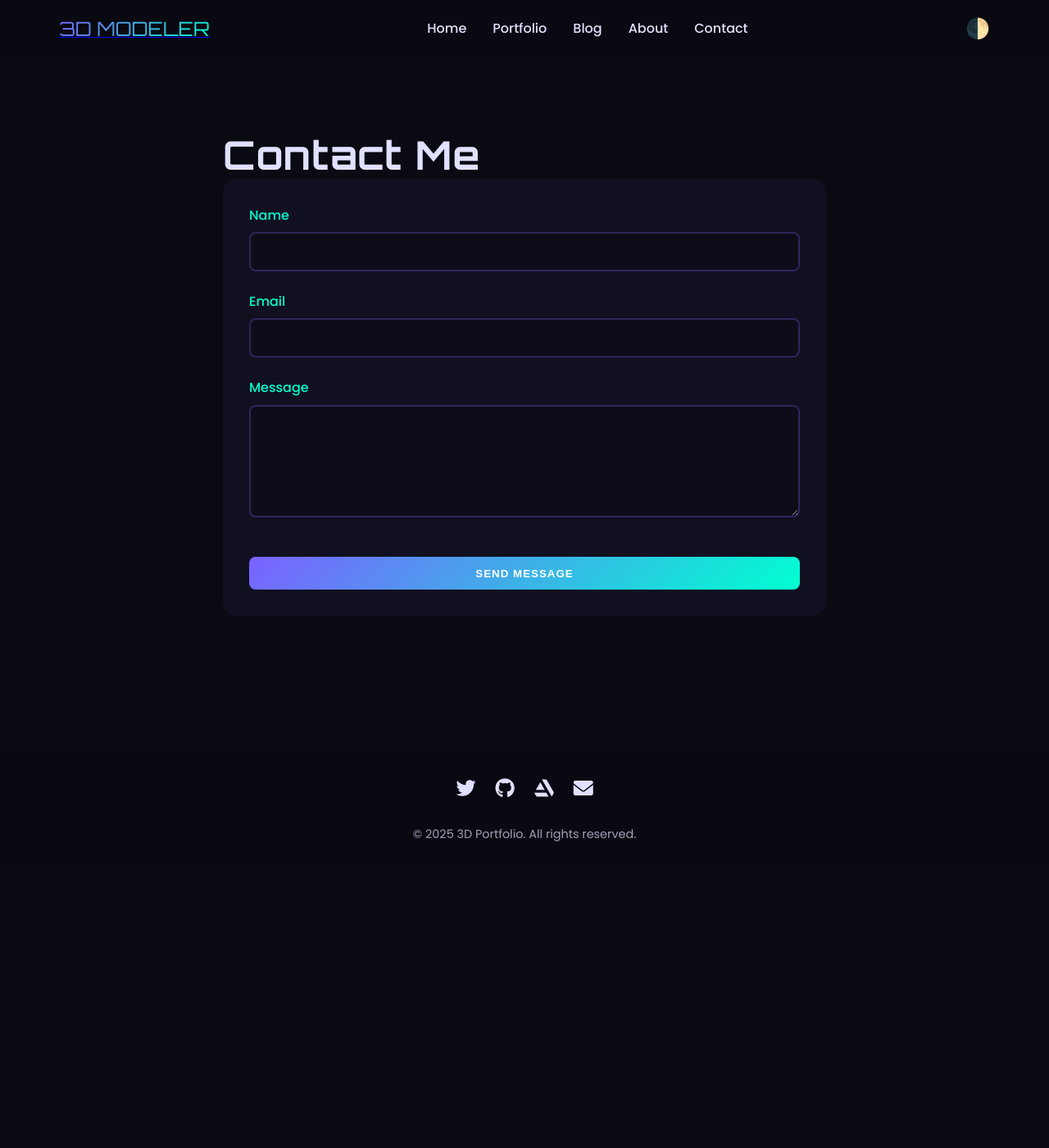
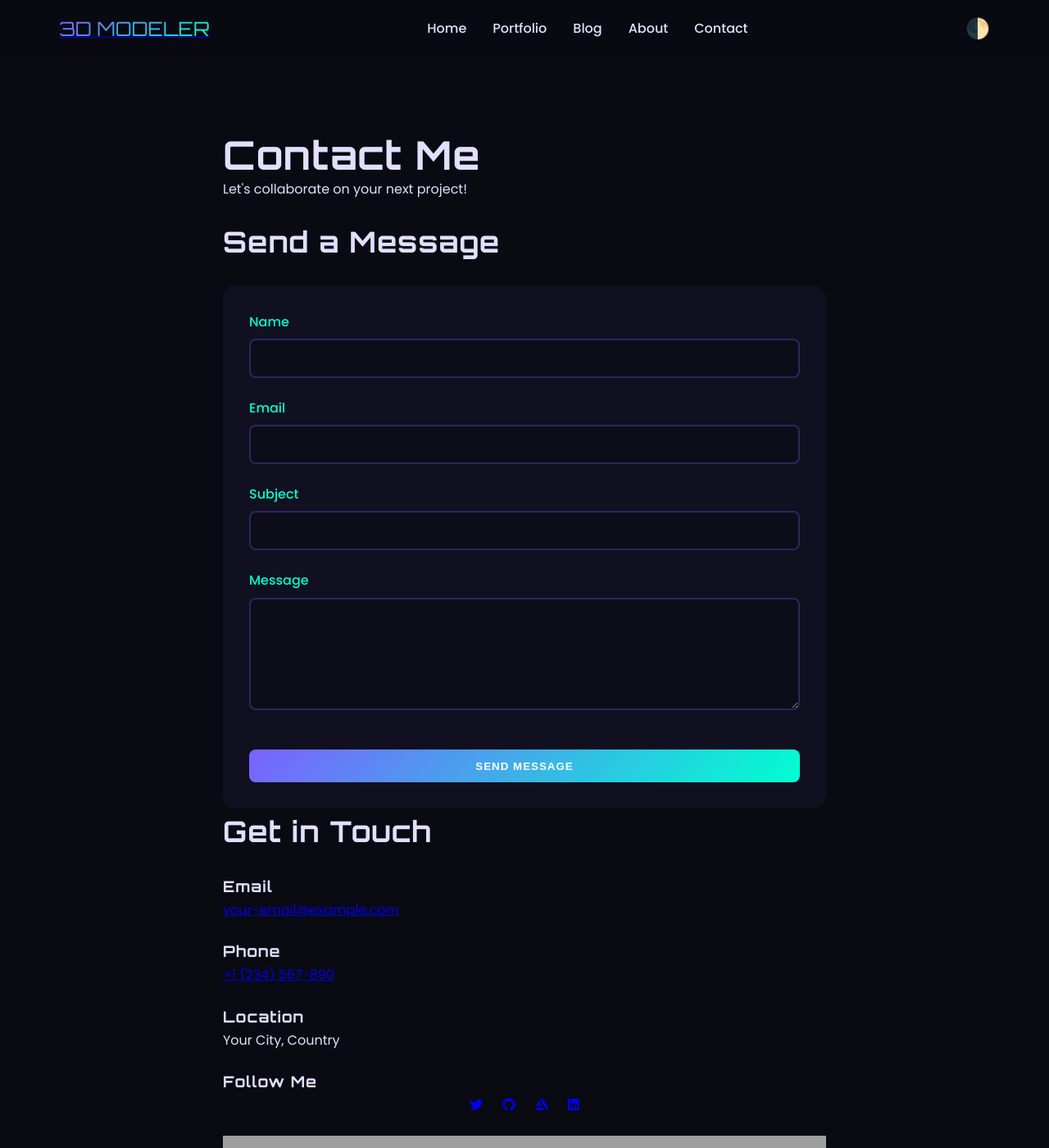
Before and after one commit to FaseehRizwan/portfolio, a Jekyll site: the page built from contact/index.html, in a window 1280 px wide and 1400 px high. Shown: the whole window at 82% size. Built offline with Jekyll 4.4.1, drawn with Linux system fonts in a browser that asks for light colours; grey boxes are pictures that could not be loaded.

Commit message:
Update index.html

```diff
--- a/contact/index.html
+++ b/contact/index.html
@@ -3,7 +3,15 @@ layout: default
 title: Contact
 ---
 <section class="contact-section">
+  <div class="contact-header">
     <h1>Contact Me</h1>
+    <p class="tagline">Let's collaborate on your next project!</p>
+  </div>
+
+  <div class="contact-content">
+    <!-- Contact Form -->
+    <div class="contact-form-container">
+      <h2>Send a Message</h2>
       <form action="https://formspree.io/f/your-form-id" method="POST" class="contact-form">
         <div class="form-group">
           <label for="name">Name</label>
@@ -14,9 +22,61 @@ title: Contact
           <input type="email" id="email" name="email" required>
         </div>
         <div class="form-group">
+          <label for="subject">Subject</label>
+          <input type="text" id="subject" name="subject" required>
+        </div>
+        <div class="form-group">
           <label for="message">Message</label>
           <textarea id="message" name="message" rows="6" required></textarea>
         </div>
         <button type="submit" class="btn btn-primary">Send Message</button>
       </form>
+    </div>
+
+    <!-- Contact Info -->
+    <div class="contact-info">
+      <h2>Get in Touch</h2>
+      <div class="info-card">
+        <h3>Email</h3>
+        <p><a href="mailto:your-email@example.com">your-email@example.com</a></p>
+      </div>
+      <div class="info-card">
+        <h3>Phone</h3>
+        <p><a href="tel:+1234567890">+1 (234) 567-890</a></p>
+      </div>
+      <div class="info-card">
+        <h3>Location</h3>
+        <p>Your City, Country</p>
+      </div>
+      <div class="info-card">
+        <h3>Follow Me</h3>
+        <div class="social-links">
+          <a href="https://twitter.com/yourusername" target="_blank" rel="noopener">
+            <i class="fab fa-twitter"></i>
+          </a>
+          <a href="https://github.com/yourusername" target="_blank" rel="noopener">
+            <i class="fab fa-github"></i>
+          </a>
+          <a href="https://artstation.com/yourusername" target="_blank" rel="noopener">
+            <i class="fab fa-artstation"></i>
+          </a>
+          <a href="https://linkedin.com/in/yourusername" target="_blank" rel="noopener">
+            <i class="fab fa-linkedin"></i>
+          </a>
+        </div>
+      </div>
+    </div>
+  </div>
+
+  <!-- Optional: Embed Google Map -->
+  <div class="map-container">
+    <iframe
+      src="https://www.google.com/maps/embed?pb=!1m18!1m12!1m3!1d3153.8354345093747!2d144.9537353153166!3d-37.816279742021665!2m3!1f0!2f0!3f0!3m2!1i1024!2i768!4f13.1!3m3!1m2!1s0x6ad642af0f11fd81%3A0xf577d2d2b2a1c0b5!2sYour%20Location!5e0!3m2!1sen!2sus!4v1633023222534!5m2!1sen!2sus"
+      width="100%"
+      height="400"
+      style="border:0;"
+      allowfullscreen=""
+      loading="lazy">
+    </iframe>
+  </div>
 </section>
```
Lines whose indentation alone changed are shown as unchanged.
